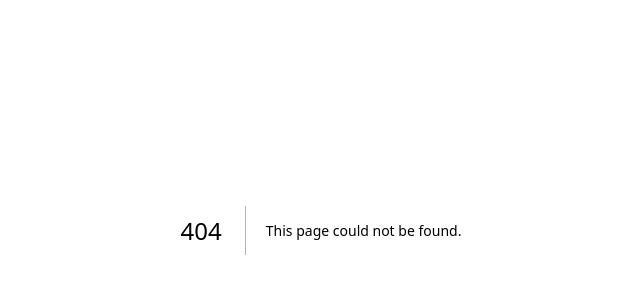
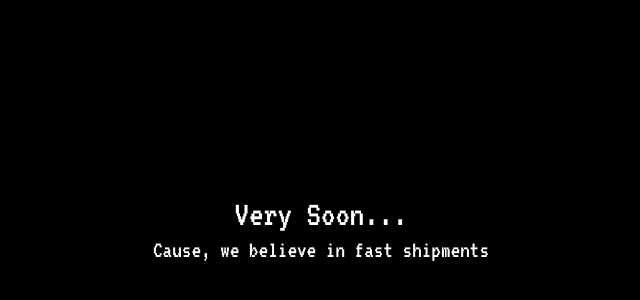
Before and after one commit to Souvick-bh/pplfulia, a Next.js app: page /gallery in a window 1280 px wide. Before the commit this address had no page. Shown: the part 170-470 px from the top of the page, without its empty margins (319-959 px from the left). Built offline with nearby package versions, Linux system fonts and the light colour scheme.

Commit message:
Added other pages soon poster and about button correctness

```diff
--- a/src/app/Components/Sidebar.tsx
+++ b/src/app/Components/Sidebar.tsx
@@ -14,8 +14,8 @@ export default function Sidebar() {
 
     const sidebarItems = [
         { name: "Home", icon: <IoHome  />, path: "/" },
-        { name: "Members", icon: <IoPeopleCircleOutline  />, path: "/players" },
-        { name: "Seasons", icon: <PiCardsBold  />, path: "/history" },
+        { name: "Members", icon: <IoPeopleCircleOutline  />, path: "/members" },
+        { name: "Seasons", icon: <PiCardsBold  />, path: "/seasons" },
         { name: "Gallery", icon: <GrGallery />,path: "/gallery"},
         { name: "About", icon: <IoInformationCircle  />, path: "/about" },
 
@@ -27,7 +27,7 @@ export default function Sidebar() {
     return(
         <div className="flex flex-col mt-8 mr-4 ml-4  text-[#ffffff] duration-300 ease-in-out">
             <div onClick={toggleSidebar} className="cursor-pointer flex flex-row text-md">
-                <div className="text-3xl sm:text-5xl"><TiThMenu  /></div>
+                <div className="text-3xl sm:text-4xl md:text-5xl"><TiThMenu  /></div>
 
                 <div className={`transition-all duration-500 ease-in-out pl-3 items-center text-[#ffffff] text-lg sm:text-2xl text-shadow-lg/30
                          ${isActive ? "opacity-100 translate-x-0" : "opacity-0 translate-x-2" }`} style={{minWidth:isActive? "100px" : "0px"}}>Menu</div>
@@ -36,7 +36,7 @@ export default function Sidebar() {
             {sidebarItems.map((item,index)=>(
                <div key={index} >
                     <Link className="pt-5 flex flex-row  items-center cursor-pointer active:text-[#535558]" href={item.path}>
-                        <div className="text-3xl sm:text-5xl">{item.icon} </div>
+                        <div className="text-3xl sm:text-4xl md:text-5xl">{item.icon} </div>
                         <div className={`transition-all duration-500 ease-in-out pl-3  text-[#ffffff] text-lg sm:text-2xl text-shadow-lg/90
                         ${isActive ? "opacity-100 translate-x-0" : "opacity-0 translate-x-2" }`} style={{minWidth:isActive? "100px" : "0px"}}>{item.name}</div>
                     </Link>
--- a/src/app/about/page.tsx
+++ b/src/app/about/page.tsx
@@ -1,5 +1,5 @@
 "use client"
-import { useState,useRef,useEffect } from "react";
+import { useState } from "react";
 import { VT323 } from "next/font/google"
 import Sidebar from "../Components/Sidebar"
 import { FaSquareXTwitter,FaGithub,FaInstagram } from "react-icons/fa6";
@@ -13,24 +13,10 @@ export default function About() {
     const [aboutState, setAboutState] = useState(false);
     const [location,setLocation] = useState(0);
 
-    const divRef = useRef<HTMLDivElement>(null);
-      const spanRef = useRef<HTMLSpanElement>(null);
-    const [width, setWidth] = useState(20);
-      const [spanWidth, setSpanWidth] = useState(0);
-
-    useEffect(() => {
-            if (divRef.current) {
-            setWidth(divRef.current.offsetWidth);
-            if(spanRef.current) {
-                setSpanWidth(spanRef.current.offsetWidth);
-            }
-        }
-        }, []);
 
       function toggleAboutState() {
         setAboutState((prev)=> !prev);
-        const maxLeft = Math.max(0, width - spanWidth);
-        setLocation(Math.floor(Math.random()*maxLeft)) ;
+        setLocation(Math.floor(Math.random()*150)) ;
       }
 
 
@@ -46,11 +32,13 @@ export default function About() {
 
                   <div className="relative ml-35 mr-6 sm:ml-50">
 
-
-                    <div ref={divRef} className="border-[#717273] border-2 mt-10 lg:mt-20 pt-3 pb-3 pl-2 rounded-3xl">
+                    <div className="flex justify-center">
+                        <div className="border-[#717273] w-60 border-2 mt-10 lg:mt-20 pt-3 pb-3 pl-2 rounded-3xl">
                         <span  onClick={toggleAboutState} style={{ left: `${location}px` }} className={`${aboutState?"bg-[#ea5e00]":"bg-[#000000]"}
                         ${aboutState?"text-[#000000] font-bold":"text-[#ffffff]"} relative  pt-2 pb-2 pl-4 pr-4 text-lg border-[#717273] border-2 rounded-2xl`}>About</span>
+                        </div>
                     </div>
+
 
 
                     <div className="text-lg lg:text-2xl mt-10 lg:mt-20 ">What happens when a group of high school friends,
@@ -64,7 +52,7 @@ export default function About() {
 
 
                 <div>
-                    <h1 className="text-2xl lg:text-3xl mt-15 text-shadow-lg/30 text-center text-shadow-[#ea5e00] ">From Gallis to Glory</h1>
+                    <h1 className="text-2xl lg:text-3xl mt-15 text-shadow-lg/30 text-shadow-[#ea5e00] text-center sm:ml-35">From Gallis to Glory</h1>
                     <div className="text-lg lg:text-2xl mt-10 sm:ml-35">What started as a friendly neighborhood tournament quickly turned
                         into an annual festival of chaos, charisma, and cricket. We ave had:
                         <div className="flex flex-col items-center mt-10 text-[#ea5e00]"><div>Match-fixing allegations</div>
--- /dev/null
+++ b/src/app/gallery/page.tsx
@@ -0,0 +1,17 @@
+import { VT323 } from "next/font/google"
+const vt323 = VT323({
+      subsets:["latin"],
+      weight: "400",
+})
+
+
+
+export default function Gallery() {
+
+    return(
+        <div className={`${vt323.className} bg-[#000000] text-[#ffffff] min-h-screen flex flex-col items-center justify-center`}>
+            <h1 className="text-4xl">Very Soon...</h1>
+            <h1 className="text-2xl">Cause, we believe in fast shipments</h1>
+        </div>
+    )
+}
--- /dev/null
+++ b/src/app/members/page.tsx
@@ -0,0 +1,17 @@
+import { VT323 } from "next/font/google"
+const vt323 = VT323({
+      subsets:["latin"],
+      weight: "400",
+})
+
+
+
+export default function Members() {
+
+    return(
+        <div className={`${vt323.className} bg-[#000000] text-[#ffffff] min-h-screen flex flex-col items-center justify-center`}>
+            <h1 className="text-4xl">Very Soon...</h1>
+            <h1 className="text-2xl">Cause, we believe in fast shipments</h1>
+        </div>
+    )
+}
--- /dev/null
+++ b/src/app/seasons/page.tsx
@@ -0,0 +1,16 @@
+import { VT323 } from "next/font/google"
+const vt323 = VT323({
+      subsets:["latin"],
+      weight: "400",
+})
+
+
+export default function Seasons() {
+
+    return(
+        <div className={`${vt323.className} bg-[#000000] text-[#ffffff] min-h-screen flex flex-col items-center justify-center`}>
+            <h1 className="text-4xl">Very Soon...</h1>
+            <h1 className="text-2xl">Cause, we believe in fast shipments</h1>
+        </div>
+    )
+}
```
